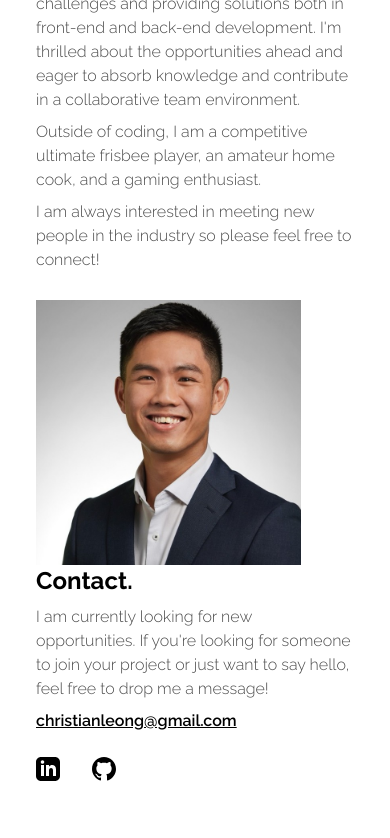
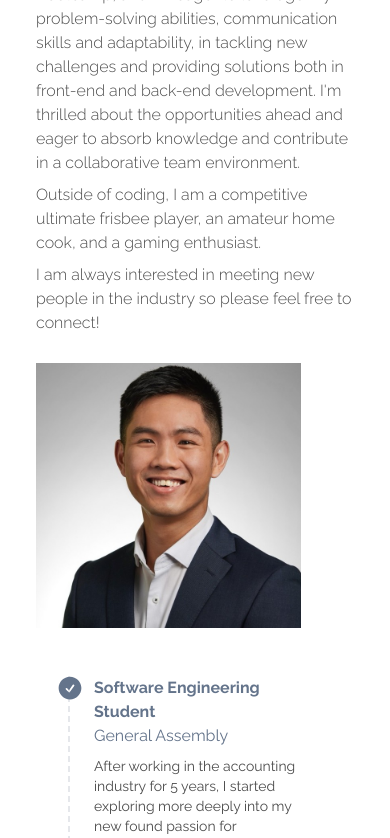
Before and after one commit to christianleong/minimalist-portfolio-v1, a React (Vite) app: page /experience in a window 390 px wide. Shown: the part 995-1833 px from the top of the page. Before the commit the page ends 1812 px from the top, so only its background shows below. Built offline with nearby package versions, Linux system fonts and the light colour scheme; no server answers.

Commit message:
refactor code in app.jsx, about and contact pages

```diff
--- a/src/App.jsx
+++ b/src/App.jsx
@@ -1,21 +1,83 @@
 import './App.css'
-import Navbar from './components/Navbar'
-import Hero from './pages/Hero'
-import About from './pages/About'
-import SocialSidebar from './components/SocialSidebar'
 import { useEffect, useState } from 'react';
 import { useMediaQuery } from 'react-responsive'
+import ReactFullpage from "@fullpage/react-fullpage";
+import Navbar from './components/Navbar'
+import SocialSidebar from './components/SocialSidebar'
 import MenuOverlay from './components/MenuOverlay'
-import ReactFullpage from "@fullpage/react-fullpage";
+import Home from './pages/Home'
+import About from './pages/About'
+import Experience from './pages/Experience'
 import Contact from './pages/Contact'
+import Projects from './pages/Projects';
 
 const FullpageKey = import.meta.env.VITE_SOME_KEY_FULLPAGE_JS
+
+function FullpageContent({ screenHeight, navbarOpen }) {
+  return (
+    <ReactFullpage
+      debug /* Debug logging */
+      // fullpage options - https://github.com/alvarotrigo/fullPage.js?tab=readme-ov-file#options
+      // either use anchors option or add data-anchor to each section
+      // an id will also need to be added inside each page
+      licenseKey={FullpageKey}
+      sectionSelector='.fullpage-section'
+      credits='false'
+      navigation
+      navigationPosition='left'
+      menu='#menu'
+      scrollingSpeed={1000}
+      render={() => (
+        <ReactFullpage.Wrapper>
+          <section className="fullpage-section" data-anchor="home" style={{ height: `${screenHeight}px` }}>
+            <Home screenHeight={screenHeight} />
+          </section>
+          <section className="fullpage-section" data-anchor="about" style={{ height: `${screenHeight}px` }}>
+            <About screenHeight={screenHeight} />
+          </section>
+          <section className="fullpage-section" data-anchor="experience" style={{ height: `${screenHeight}px` }}>
+            <Experience screenHeight={screenHeight} navbarOpen={navbarOpen} />
+          </section>
+          <section className="fullpage-section" data-anchor="projects" style={{ height: `${screenHeight}px` }}>
+            <Projects screenHeight={screenHeight} />
+          </section>
+          <section className="fullpage-section" data-anchor="contact" style={{ height: `${screenHeight}px` }}>
+            <Contact screenHeight={screenHeight} />
+          </section>
+        </ReactFullpage.Wrapper>
+      )}
+    />
+  );
+}
+
+function MobileContent({ screenHeight, navbarOpen }) {
+  return (
+    <main className={`p-9`}>
+      <div className='mb-12'>
+        <Home screenHeight={screenHeight} />
+      </div>
+      <div className='mb-12'>
+        <About screenHeight={screenHeight} />
+      </div>
+      <div className='mb-12'>
+        <Experience screenHeight={screenHeight} navbarOpen={navbarOpen} />
+      </div>
+      <div className='mb-12'>
+        <Projects screenHeight={screenHeight} />
+      </div>
+      <div className='mb-12'>
+        <Contact screenHeight={screenHeight} />
+      </div>
+    </main>
+  );
+}
 
 function App() {
   const isMobile = useMediaQuery({ query: '(max-width: 767px)' });
   const [screenHeight, setScreenHeight] = useState(window.innerHeight);
   const [navbarOpen, setNavbarOpen] = useState(false);
 
+  // make it responsive when height of screen is changed
   useEffect(() => {
     function handleResize() {
       setScreenHeight(window.innerHeight)
@@ -24,50 +86,22 @@ function App() {
     return () => {
       window.removeEventListener('resize', handleResize);
     };
-  },[])
+  }, [])
 
   return (
     <>
       <div className='flex flex-col'>
         <Navbar navbarOpen={navbarOpen} setNavbarOpen={setNavbarOpen} />
         <MenuOverlay navbarOpen={navbarOpen} setNavbarOpen={setNavbarOpen} />
-        { !isMobile // desktop pages
-          ? <ReactFullpage
-            debug /* Debug logging */
-            // fullpage options
-            licenseKey={FullpageKey}
-            sectionSelector='.fullpage-section'
-            credits='false'
-            navigation
-            navigationPosition='left'
-            menu='#menu'
-            scrollingSpeed={1000}
-            render={(comp) => (
-              <ReactFullpage.Wrapper>
-                <section className="fullpage-section" data-anchor="home" style={{ height: `${screenHeight}px` }}>
-                  <Hero screenHeight={screenHeight}/>
-                </section>
-                <section className="fullpage-section" data-anchor="about" style={{ height: `${screenHeight}px` }}>
-                  <About screenHeight={screenHeight}/>
-                </section>
-                <section className="fullpage-section" data-anchor="contact" style={{ height: `${screenHeight}px` }}>
-                  <Contact screenHeight={screenHeight}/>
-                </section>
-              </ReactFullpage.Wrapper>
-            )}
-          />
-          : // mobile pages
-          <main className={`fullpage-wrapper ${ isMobile ? 'p-9' : '' }`}>
-              <Hero screenHeight={screenHeight}/>
-              <About screenHeight={screenHeight}/>
-              <Contact screenHeight={screenHeight}/>
-              <SocialSidebar />
-          </main>
-        }
+        {isMobile ? (
+          <MobileContent screenHeight={screenHeight} navbarOpen={navbarOpen} />
+        ) : (
+          <FullpageContent screenHeight={screenHeight} navbarOpen={navbarOpen} />
+        )}
         <SocialSidebar />
       </div>
     </>
   )
 }
 
-export default App
+export default App;
--- a/src/components/SocialSidebar.jsx
+++ b/src/components/SocialSidebar.jsx
@@ -1,24 +1,20 @@
-import { useMediaQuery } from 'react-responsive'
-import './SocialSidebar.css'
-// import anime from 'animejs/lib/anime.es.js';
+import { useMediaQuery } from 'react-responsive';
 
 export default function SocialSidebar() {
+    const isMobile = useMediaQuery({ query: '(max-width: 767px)' });
 
-    const isMobile = useMediaQuery({ query: '(max-width: 767px)' })
+    if (isMobile) {
+        return null; // Return nothing if it's a mobile device
+    }
 
     return (
-        <>
-        {
-            !isMobile &&
-            <div className="social-media">
-                <div className='social-media-indicator'></div>
-                <ul>
-                    <li title='In' className='social-media-links'><a aria-label="LinkedIn" href="https://www.linkedin.com/in/christianleong/" >In</a></li>
-                    <li title='Git' className='social-media-links'><a aria-label="Github" href="https://github.com/christianleong" >Git</a></li>
-                    <li title='Mail' className='social-media-links'><a aria-label="Email" href="mailto:christianleong@gmail.com" >Mail</a></li>
-                </ul>
-            </div>
-        }
-        </>
-    )
+        <div className="fixed z-50 right-6 font-light" style={{ top: '45%' }}>
+            <div></div>
+            <ul>
+                <li title='In' className='mb-4'><a href="https://www.linkedin.com/in/christianleong/" >In</a></li>
+                <li title='Git' className='mb-4'><a href="https://github.com/christianleong" >Git</a></li>
+                <li title='Mail' className='mb-4'><a href="mailto:christianleong@gmail.com" >Mail</a></li>
+            </ul>
+        </div>
+    );
 }
--- a/src/pages/About.jsx
+++ b/src/pages/About.jsx
@@ -1,10 +1,9 @@
 import { useMediaQuery } from 'react-responsive';
-import portraitImage from '../assets/portrait-image.jpg';
+import portraitImage from '../assets/images/portrait-image.jpg';
 
 export default function About({ screenHeight }) {
 
     const isMobile = useMediaQuery({ query: '(max-width: 767px)' });
-    const gridColsClass = isMobile ? 'grid-cols-1' : 'grid-cols-2';
 
     return (
         <div
@@ -19,9 +18,9 @@ export default function About({ screenHeight }) {
                 style={{ height: isMobile? "0" :`${screenHeight}px` }}
             >
 
-                <div className={`grid ${gridColsClass} gap-5 items-center w-full`}>
+                <div className={`grid ${ isMobile ? 'grid-cols-1' : 'grid-cols-2' } gap-5 items-center w-full`}>
 
-                    <div className={isMobile ? 'intro' : 'intro justify-self-end'}>
+                    <div className={ isMobile ? '' : 'justify-self-end' }>
                         <h2 className="mb-2 text-2xl font-bold">About.</h2>
                         <p className="font-light mb-2 max-w-lg opacity-70">I’m a Melbourne-based junior full-stack software engineer with 5 years of experience in tax accounting and a qualified Chartered Accountant.</p>
                         <p className="font-light mb-2 max-w-lg opacity-70">I have recently completed a 12-week Software Engineering Immersive Bootcamp, and I’m eager to leverage my problem-solving abilities, communication skills and adaptability, in tackling new challenges and providing solutions both in front-end and back-end development. I'm thrilled about the opportunities ahead and eager to absorb knowledge and contribute in a collaborative team environment.</p>
@@ -29,7 +28,7 @@ export default function About({ screenHeight }) {
                         <p className="font-light mb-2 max-w-lg opacity-70">I am always interested in meeting new people in the industry so please feel free to connect!</p>
                     </div>
 
-                    <div className="potrait-img max-w-lg relative w-10/12">
+                    <div className="max-w-lg relative w-10/12">
                         <img src={portraitImage} alt="portrait-image" />
                     </div>
 
--- a/src/pages/Contact.jsx
+++ b/src/pages/Contact.jsx
@@ -3,27 +3,22 @@ import githubIcon from '../assets/iconmonstr-github-1.svg'
 import { useMediaQuery } from 'react-responsive'
 
 export default function Contact({ screenHeight }) {
-
-    const isMobile = useMediaQuery({ query: '(max-width: 767px)' })
-    const gridColsClass = isMobile ? 'grid-cols-1' : 'grid-cols-2' // Question: should I do the same for the other ternary operators?
+    const isMobile = useMediaQuery({ query: '(max-width: 767px)' });
 
     return (
         <div
             id={isMobile ? 'contact' : undefined}
             className="p-0 table table-fixed w-full"
             style={{
-                height: isMobile ? '0' : `${screenHeight}px`
+                height: isMobile ? '' : `${screenHeight}px`
             }}
         >
-
             <div
                 className={ isMobile ? "fp-tableCell-mobile" : "fp-tableCell" }
-                style={{ height: isMobile? "0" :`${screenHeight}px` }}
+                style={{ height: isMobile ? "" : `${screenHeight}px` }}
             >
-
-                <div className={`grid ${ gridColsClass } gap-5 items-center w-full`}>
-
-                    <div className={`intro ${ isMobile ? '' : 'justify-self-end' }`}>
+                <div className={`grid ${isMobile ? 'grid-cols-1' : 'grid-cols-2'} gap-5 items-center w-full`}>
+                    <div className={`${isMobile ? '' : 'justify-self-end'}`}>
 
                         <h2 className="mb-2 text-2xl font-bold">Contact.</h2>
                         <p className="font-light mb-2 max-w-lg opacity-70">I am currently looking for new opportunities. If you're looking for someone to join your project or just want to say hello, feel free to drop me a message!</p>
@@ -31,17 +26,21 @@ export default function Contact({ screenHeight }) {
                             <a className="cursor-pointer font-semibold underline" href="mailto:christianleong@gmail.com">christianleong@gmail.com</a>
                         </p>
 
+                        {/* social links */}
                         <div className='flex justify-between w-20'>
                             <a href="https://www.linkedin.com/in/christianleong/"><img src={linkedinIcon} alt="" /></a>
                             <a href="https://github.com/christianleong"><img src={githubIcon} alt="" /></a>
                         </div>
 
+                        {/* footer credits */}
+                        <div className={`${isMobile ? "relative mt-20" : "absolute bottom-12" } left-1/2 transform -translate-x-1/2 text-center font-light text-sm`}>
+                            <p className='mb-1'>Created by me © 2024.</p>
+                            <p>Designed by <a href="https://auspham.dev/">Austin Pham</a></p>
+                        </div>
+
                     </div>
-
                 </div>
-
             </div>
-
         </div>
-    )
+    );
 }
```
